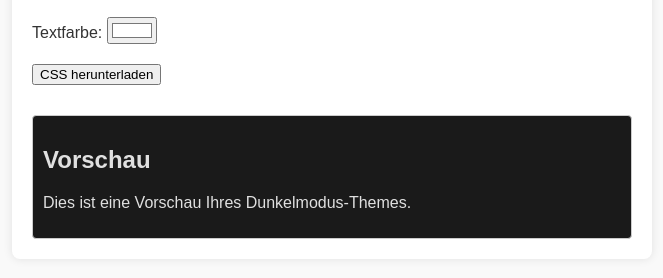
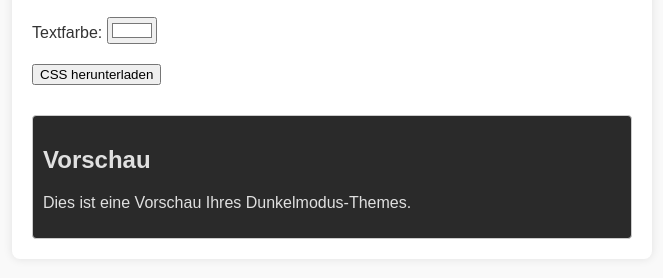
Before and after one commit to sidfakenews986/dunkelmodus-generator, a plain HTML site: page index.html in a window 1280 px wide. Shown: the part 138-416 px from the top of the page, without its empty margins (308-971 px from the left). Drawn offline with Linux system fonts and the light colour scheme.

Commit message:
Update background color of preview for better accessibility

```diff
--- a/styles.css
+++ b/styles.css
@@ -19,6 +19,6 @@ body {
     padding: 10px;
     border: 1px solid #ccc;
     border-radius: 4px;
-    background-color: #1a1a1a; /* updated for better contrast */
+    background-color: #2a2a2a; /* updated for better contrast */
     color: #e0e0e0;
 }
```
